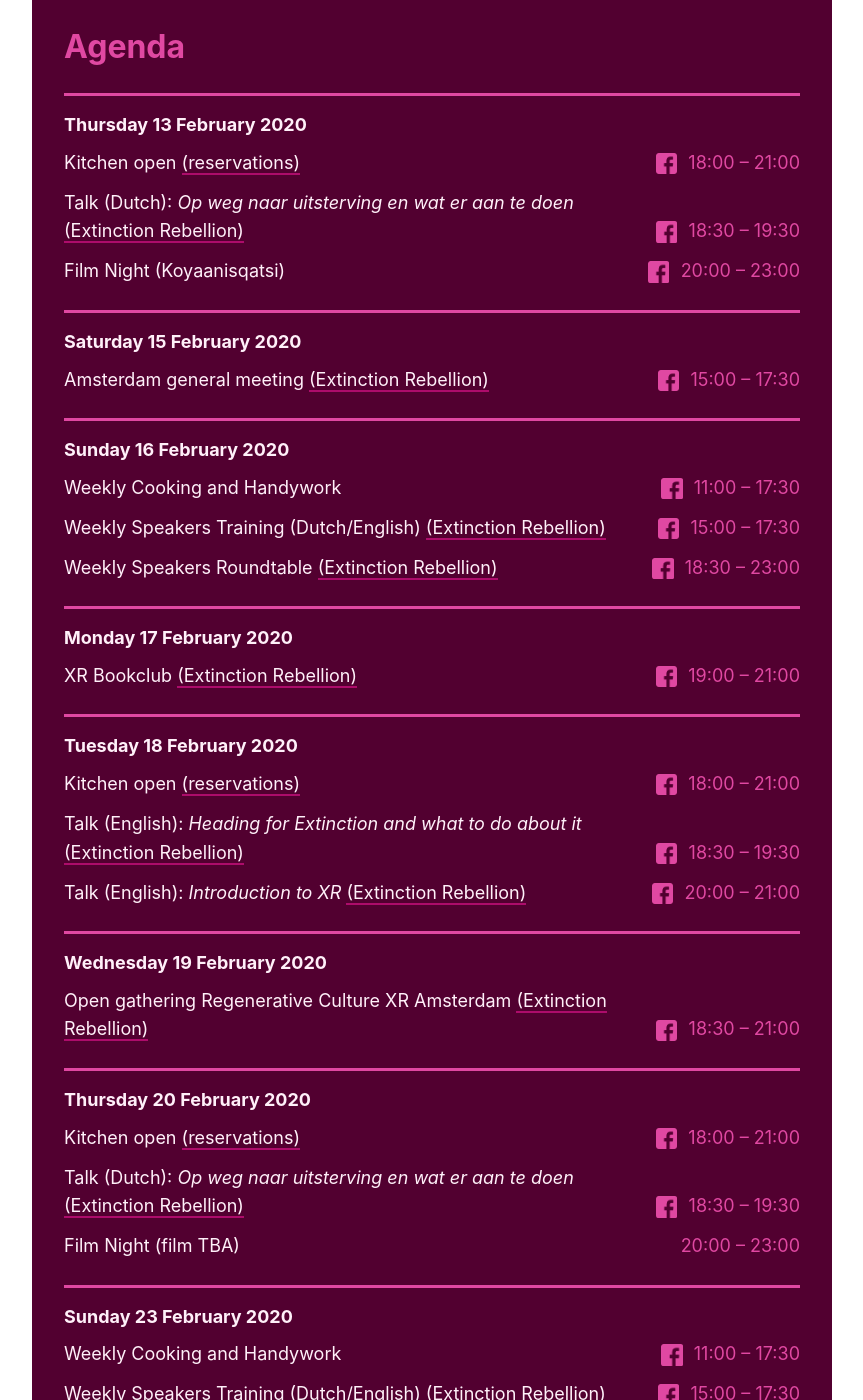
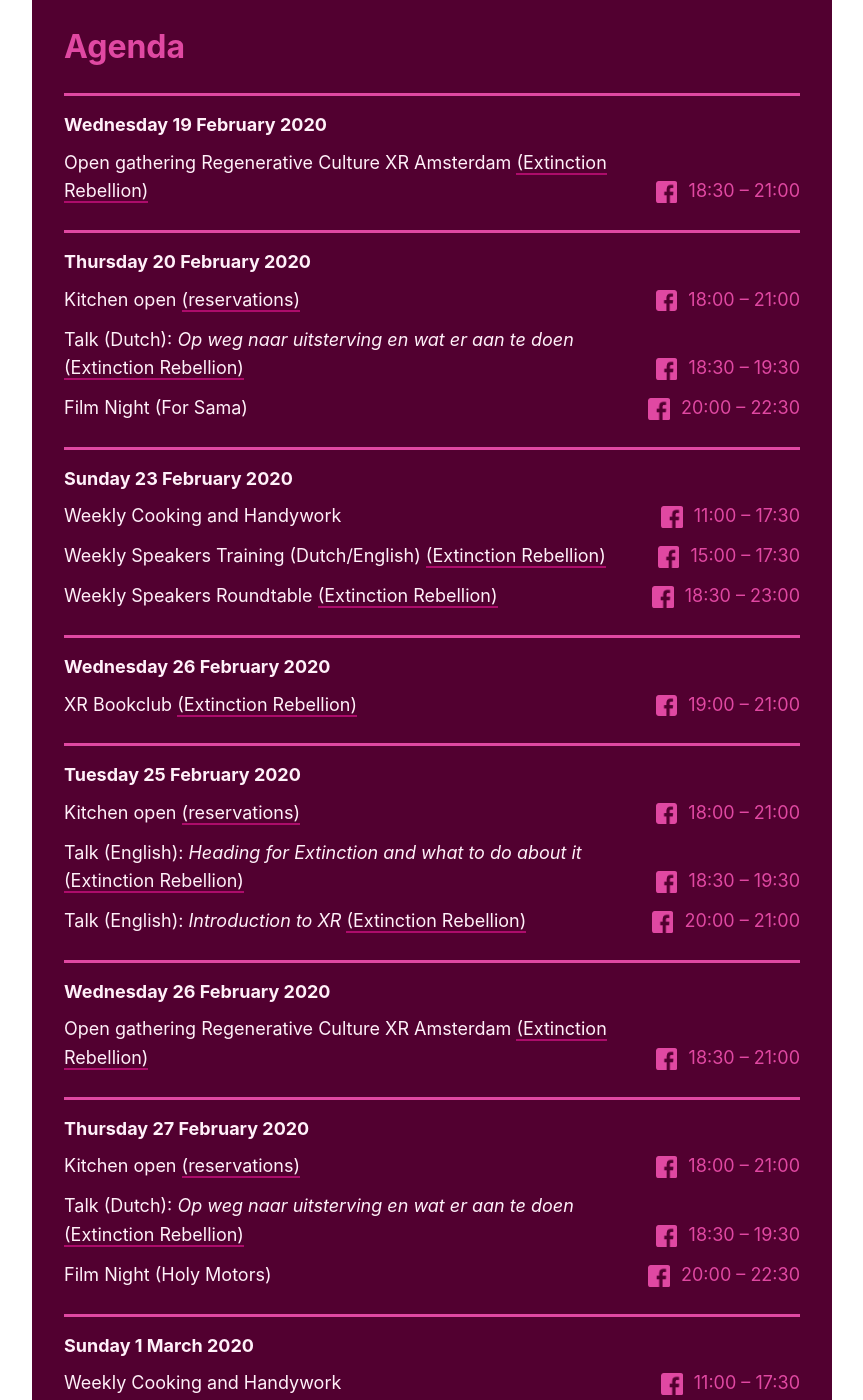
Before and after one commit to decoalitie/desering.org, a Jekyll site: the page built from en/index.md, in a window 1280 px wide and 1400 px high, scrolled down 957 px. Shown: the whole window, without its empty margins (208-1071 px from the left). Built offline with Jekyll 4.4.1, drawn with Linux system fonts in a browser that asks for light colours; some web fonts are replaced; some of the changed lines change nothing that is shown.

Commit message:
update events

```diff
--- a/_data/events.yml
+++ b/_data/events.yml
@@ -1,77 +1,3 @@
-- date: '2020-02-13'
-  time: '18:00 – 21:00'
-  description-nl: 'Keuken open <a href="/reserveren.html">(reserveren)</a>'
-  description-en: 'Kitchen open <a href="/reservations.html">(reservations)</a>'
-  fb-url: 'https://www.facebook.com/events/515440649328868/'
-
-- date: '2020-02-13'
-  time: '18:30 – 19:30'
-  description-nl: 'Lezing (Nederlandstalig): <em>Op weg naar uitsterving en wat er aan te doen</em>'
-  description-en: 'Talk (Dutch): <em>Op weg naar uitsterving en wat er aan te doen</em>'
-  xr: true
-  fb-url: 'https://www.facebook.com/events/1506327772851412/'
-
-- date: '2020-02-13'
-  time: '20:00 – 23:00'
-  description-nl: 'Filmavond (Koyaanisqatsi)'
-  description-en: 'Film Night (Koyaanisqatsi)'
-  fb-url: 'https://www.facebook.com/events/818462875233728/'
-
-- date: '2020-02-15'
-  time: '15:00 – 17:30'
-  description-nl: 'Algemene bijeenkomst Amsterdam'
-  description-en: 'Amsterdam general meeting'
-  xr: true
-  fb-url: 'https://www.facebook.com/events/218129005899543/'
-
-- date: '2020-02-16'
-  time: '11:00 – 17:30'
-  description-nl: 'Wekelijkse Koken en Klussen'
-  description-en: 'Weekly Cooking and Handywork'
-  fb-url: 'https://www.facebook.com/events/1018993861811248/'
-
-- date: '2020-02-16'
-  time: '15:00 – 17:30'
-  description-nl: 'Wekelijkse Sprekerstraining (Nederlands/Engels)'
-  description-en: 'Weekly Speakers Training (Dutch/English)'
-  xr: true
-  fb-url: 'https://www.facebook.com/events/485388062119099'
-
-- date: '2020-02-16'
-  time: '18:30 – 23:00'
-  description-nl: 'Wekelijkse Sprekersborrel'
-  description-en: 'Weekly Speakers Roundtable'
-  xr: true
-  fb-url: 'https://www.facebook.com/events/601467640638355/'
-
-- date: '2020-02-17'
-  time: '19:00 – 21:00'
-  description-nl: 'XR Boekenclub (Engelstalig)'
-  description-en: 'XR Bookclub'
-  xr: true
-  fb-url: 'https://www.facebook.com/events/654131528702330/
-'
-
-- date: '2020-02-18'
-  time: '18:00 – 21:00'
-  description-nl: 'Keuken open <a href="/reserveren.html">(reserveren)</a>'
-  description-en: 'Kitchen open <a href="/reservations.html">(reservations)</a>'
-  fb-url: 'https://www.facebook.com/events/515440649328868/'
-
-- date: '2020-02-18'
-  time: '18:30 – 19:30'
-  description-nl: 'Lezing (Engelstalig): <em>Heading for Extinction and what to do about it</em>'
-  description-en: 'Talk (English): <em>Heading for Extinction and what to do about it</em>'
-  xr: true
-  fb-url: 'https://www.facebook.com/events/561979884357775/'
-
-- date: '2020-02-18'
-  time: '20:00 – 21:00'
-  description-nl: 'Lezing (Engelstalig): <em>Introduction to XR</em>'
-  description-en: 'Talk (English): <em>Introduction to XR</em>'
-  xr: true
-  fb-url: 'https://www.facebook.com/events/462366211373890/'
-
 - date: '2020-02-19'
   time: '18:30 – 21:00'
   description-nl: 'Open bijeenkomst Regeneratieve Cultuur XR Amsterdam'
@@ -93,9 +19,10 @@
   fb-url: 'https://www.facebook.com/events/1506327772851412/'
 
 - date: '2020-02-20'
-  time: '20:00 – 23:00'
-  description-nl: 'Filmavond (film TBA)'
-  description-en: 'Film Night (film TBA)'
+  time: '20:00 – 22:30'
+  description-nl: 'Filmavond (For Sama)'
+  description-en: 'Film Night (For Sama)'
+  fb-url: 'https://www.facebook.com/events/193828891678229/'
 
 - date: '2020-02-23'
   time: '11:00 – 17:30'
@@ -116,3 +43,76 @@
   description-en: 'Weekly Speakers Roundtable'
   xr: true
   fb-url: 'https://www.facebook.com/events/601467640638355/'
+
+- date: '2020-02-26'
+  time: '19:00 – 21:00'
+  description-nl: 'XR Boekenclub (Engelstalig)'
+  description-en: 'XR Bookclub'
+  xr: true
+  fb-url: 'https://www.facebook.com/events/654131528702330/'
+
+- date: '2020-02-25'
+  time: '18:00 – 21:00'
+  description-nl: 'Keuken open <a href="/reserveren.html">(reserveren)</a>'
+  description-en: 'Kitchen open <a href="/reservations.html">(reservations)</a>'
+  fb-url: 'https://www.facebook.com/events/515440649328868/'
+
+- date: '2020-02-25'
+  time: '18:30 – 19:30'
+  description-nl: 'Lezing (Engelstalig): <em>Heading for Extinction and what to do about it</em>'
+  description-en: 'Talk (English): <em>Heading for Extinction and what to do about it</em>'
+  xr: true
+  fb-url: 'https://www.facebook.com/events/561979884357775/'
+
+- date: '2020-02-25'
+  time: '20:00 – 21:00'
+  description-nl: 'Lezing (Engelstalig): <em>Introduction to XR</em>'
+  description-en: 'Talk (English): <em>Introduction to XR</em>'
+  xr: true
+  fb-url: 'https://www.facebook.com/events/462366211373890/'
+
+- date: '2020-02-26'
+  time: '18:30 – 21:00'
+  description-nl: 'Open bijeenkomst Regeneratieve Cultuur XR Amsterdam'
+  description-en: 'Open gathering Regenerative Culture XR Amsterdam'
+  xr: true
+  fb-url: 'https://facebook.com/events/510992919546792/'
+
+- date: '2020-02-27'
+  time: '18:00 – 21:00'
+  description-nl: 'Keuken open <a href="/reserveren.html">(reserveren)</a>'
+  description-en: 'Kitchen open <a href="/reservations.html">(reservations)</a>'
+  fb-url: 'https://www.facebook.com/events/515440649328868/'
+
+- date: '2020-02-27'
+  time: '18:30 – 19:30'
+  description-nl: 'Lezing (Nederlandstalig): <em>Op weg naar uitsterving en wat er aan te doen</em>'
+  description-en: 'Talk (Dutch): <em>Op weg naar uitsterving en wat er aan te doen</em>'
+  xr: true
+  fb-url: 'https://www.facebook.com/events/1506327772851412/'
+
+- date: '2020-02-27'
+  time: '20:00 – 22:30'
+  description-nl: 'Filmavond (Holy Motors)'
+  description-en: 'Film Night (Holy Motors)'
+  fb-url: 'https://www.facebook.com/events/230115424674168/'
+
+- date: '2020-02-30'
+  time: '11:00 – 17:30'
+  description-nl: 'Wekelijkse Koken en Klussen'
+  description-en: 'Weekly Cooking and Handywork'
+  fb-url: 'https://www.facebook.com/events/1018993861811248/'
+
+- date: '2020-02-30'
+  time: '15:00 – 17:30'
+  description-nl: 'Wekelijkse Sprekerstraining (Nederlands/Engels)'
+  description-en: 'Weekly Speakers Training (Dutch/English)'
+  xr: true
+  fb-url: 'https://www.facebook.com/events/485388062119099'
+
+- date: '2020-02-30'
+  time: '18:30 – 23:00'
+  description-nl: 'Wekelijkse Sprekersborrel'
+  description-en: 'Weekly Speakers Roundtable'
+  xr: true
+  fb-url: 'https://www.facebook.com/events/601467640638355/'
```
